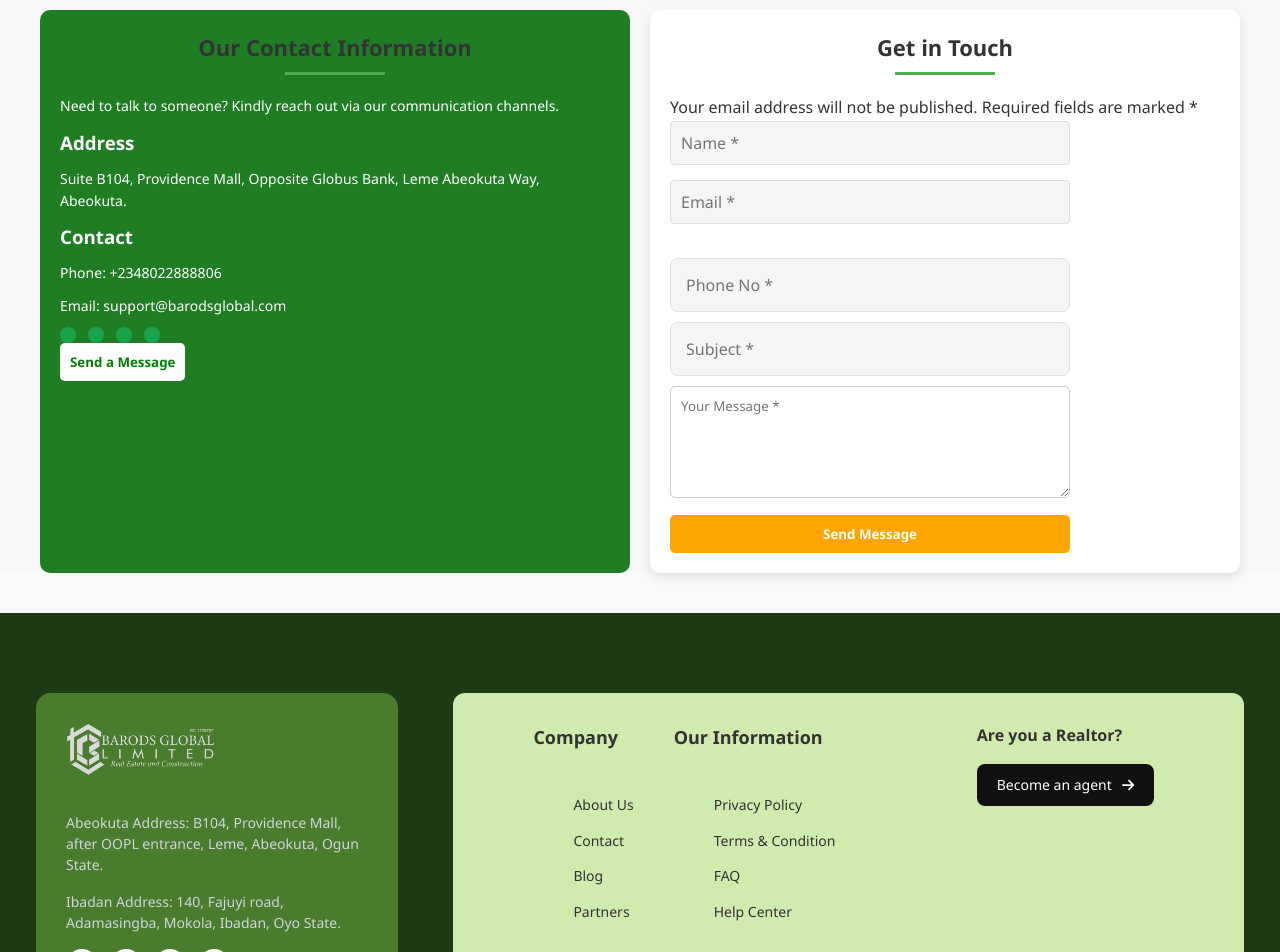
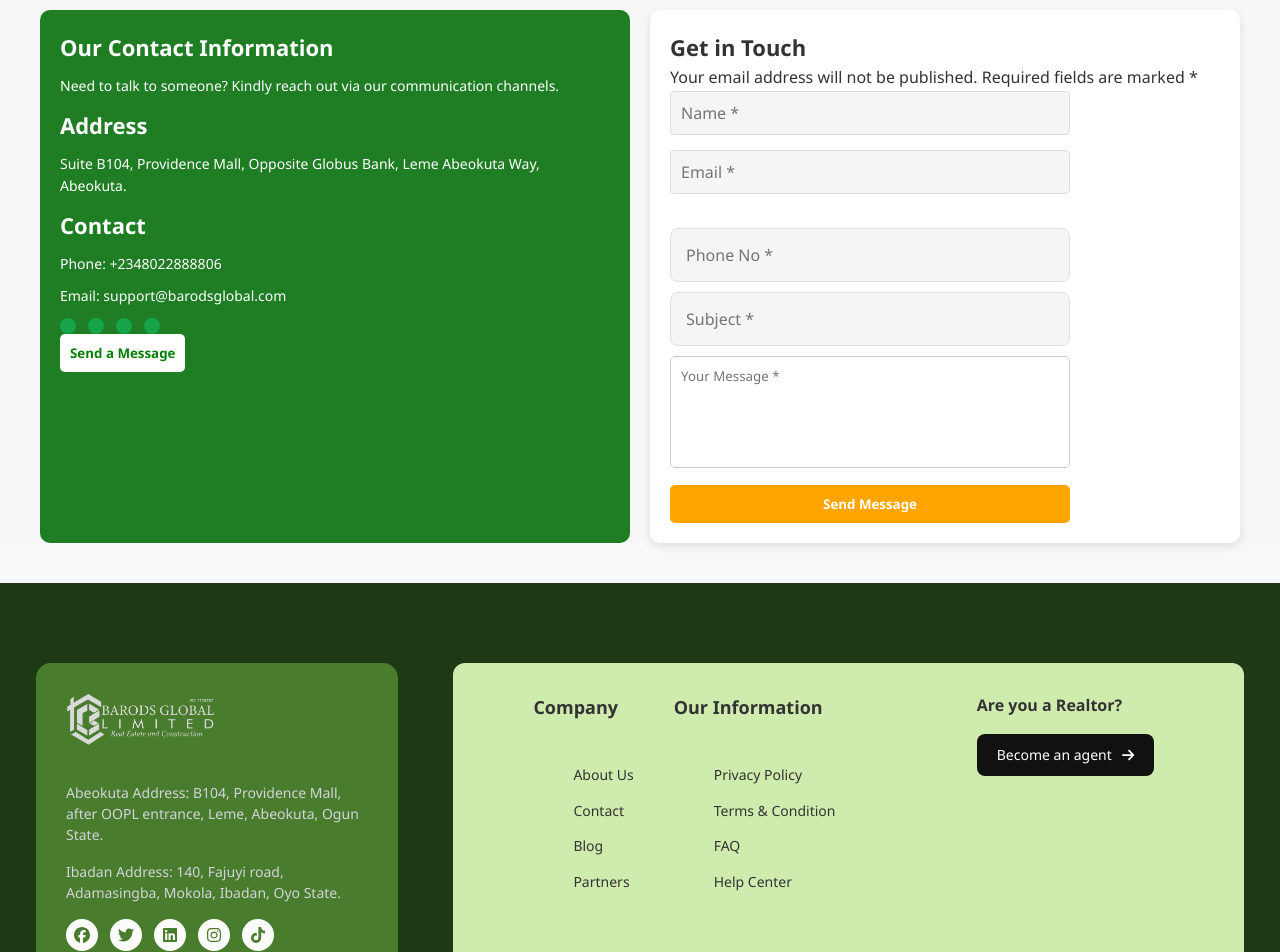
Before and after one commit to Pabby01/Barods, a React (Vite) app: page /contactus in a window 1280 px wide. Shown: the part 360-1312 px from the top of the page. Built offline with nearby package versions, Linux system fonts and the light colour scheme.

Commit message:
feat: update social media links in Footer and improve heading structure in ContactUs page

```diff
--- a/src/components/Footer.jsx
+++ b/src/components/Footer.jsx
@@ -2,7 +2,7 @@
 import React from "react";
 import "./Footer.css";
 import { FontAwesomeIcon } from "@fortawesome/react-fontawesome";
-import { faFacebook, faTwitter, faLinkedin, faInstagram } from "@fortawesome/free-brands-svg-icons";
+import { faFacebook, faTwitter, faLinkedin, faTiktok, faInstagram } from "@fortawesome/free-brands-svg-icons";
 import { faArrowRight } from "@fortawesome/free-solid-svg-icons";
 import { Link } from "react-router-dom";
 
@@ -25,14 +25,17 @@ const Footer = () => {
               <a href="https://facebook.com" target="_blank" rel="noopener noreferrer" aria-label="Facebook">
                 <FontAwesomeIcon icon={faFacebook} />
               </a>
-              <a href="https://twitter.com" target="_blank" rel="noopener noreferrer" aria-label="Twitter">
+              <a href="https://x.com/Barodsglobal?t=IgWHc54vNM0uL2lDPFT9_w&s=09" target="_blank" rel="noopener noreferrer" aria-label="Twitter">
                 <FontAwesomeIcon icon={faTwitter} />
               </a>
               <a href="https://linkedin.com" target="_blank" rel="noopener noreferrer" aria-label="LinkedIn">
                 <FontAwesomeIcon icon={faLinkedin} />
               </a>
-              <a href="https://instagram.com" target="_blank" rel="noopener noreferrer" aria-label="Instagram">
+              <a href="https://www.instagram.com/barodsglobal?igsh=MXY4dmNnaXNmM3hwbg==" target="_blank" rel="noopener noreferrer" aria-label="Instagram">
                 <FontAwesomeIcon icon={faInstagram} />
+              </a>
+              <a href="https://www.tiktok.com/@barodsglobal?_t=ZM-8v0H7x31v4X&_r=1" target="_blank" rel="noopener noreferrer" aria-label="Instagram">
+                <FontAwesomeIcon icon={faTiktok} />
               </a>
             </div>
           </div>
@@ -85,14 +88,17 @@ const Footer = () => {
               <a href="https://facebook.com" target="_blank" rel="noopener noreferrer" aria-label="Facebook">
                 <FontAwesomeIcon icon={faFacebook} />
               </a>
-              <a href="https://twitter.com" target="_blank" rel="noopener noreferrer" aria-label="Twitter">
+              <a href="https://x.com/Barodsglobal?t=IgWHc54vNM0uL2lDPFT9_w&s=09" target="_blank" rel="noopener noreferrer" aria-label="Twitter">
                 <FontAwesomeIcon icon={faTwitter} />
               </a>
               <a href="https://linkedin.com" target="_blank" rel="noopener noreferrer" aria-label="LinkedIn">
                 <FontAwesomeIcon icon={faLinkedin} />
               </a>
-              <a href="https://instagram.com" target="_blank" rel="noopener noreferrer" aria-label="Instagram">
+              <a href="https://www.instagram.com/barodsglobal?igsh=MXY4dmNnaXNmM3hwbg==" target="_blank" rel="noopener noreferrer" aria-label="Instagram">
                 <FontAwesomeIcon icon={faInstagram} />
+              </a>
+              <a href="https://www.tiktok.com/@barodsglobal?_t=ZM-8v0H7x31v4X&_r=1" target="_blank" rel="noopener noreferrer" aria-label="Instagram">
+                <FontAwesomeIcon icon={faTiktok} />
               </a>
             </div>
           </div>
--- a/src/pages/ContactUs.jsx
+++ b/src/pages/ContactUs.jsx
@@ -15,7 +15,7 @@ const ContactUs = () => {
       <div className="contact-content">
         {/* Contact Info Box */}
         <div className="contact-info">
-          <h2>Our Contact Information</h2>
+          <h3>Our Contact Information</h3>
           <p>Need to talk to someone? Kindly reach out via our communication channels.</p>
 
           <h3>Address</h3>
@@ -38,7 +38,7 @@ const ContactUs = () => {
 
         {/* Contact Form */}
         <div className="contact-form">
-          <h2>Get in Touch</h2>
+          <h3>Get in Touch</h3>
           <p>Your email address will not be published. Required fields are marked *</p>
 
           <form>
@@ -48,7 +48,7 @@ const ContactUs = () => {
             </div>
             <input type="tel" placeholder="Phone No *" required />
             <input type="text" placeholder="Subject *" required />
-            <textarea placeholder="Your Message *" rows="5" required></textarea>
+            <textarea className="bum" placeholder="Your Message *" rows="5" required></textarea>
 
             <button type="submit" className="submit-btn">Send Message</button>
           </form>
--- a/src/pages/PropertyView.css
+++ b/src/pages/PropertyView.css
@@ -452,7 +452,8 @@
   }
 
   .modal-body .form-group {
-    margin-bottom: 15px;
+    margin-bottom: 5px;
+
   }
 
   .modal-body input, .modal-body select, .modal-body textarea {
@@ -464,7 +465,7 @@
   }
 
   .modal-body textarea {
-    resize: vertical;
+    resize: none;
     min-height: 100px;
   }
 
--- a/src/styles/contact.css
+++ b/src/styles/contact.css
@@ -2,6 +2,10 @@
 .contact-container {
     font-family: Arial, sans-serif;
     background: #f7f7f7;
+  }
+
+  .bum {
+    resize: none;
   }
 
   /* Hero Section */
@@ -45,7 +49,7 @@
     width: 35%;
   }
 
-  .contact-info h2 {
+  .contact-info h3 {
     font-size: 22px;
   }
 
@@ -84,7 +88,7 @@
     box-shadow: 0 4px 10px rgba(0, 0, 0, 0.1);
   }
 
-  .contact-form h2 {
+  .contact-form h3 {
     font-size: 22px;
   }
 
```
